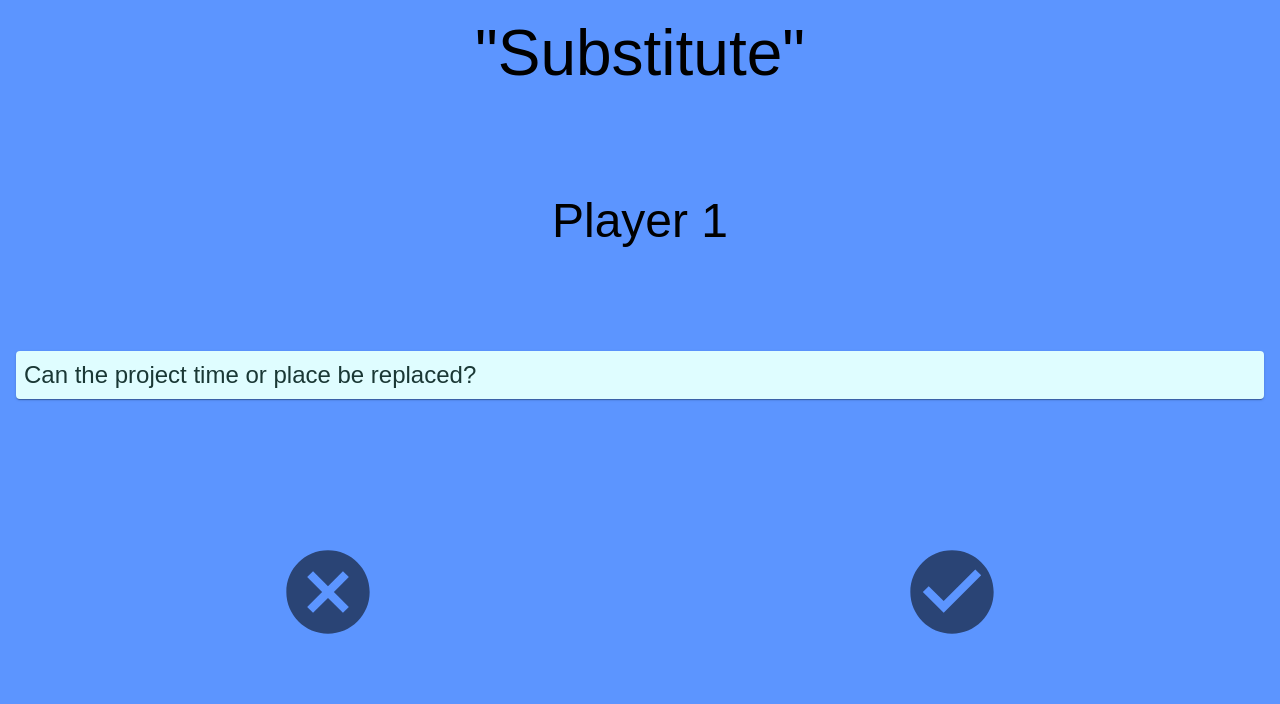
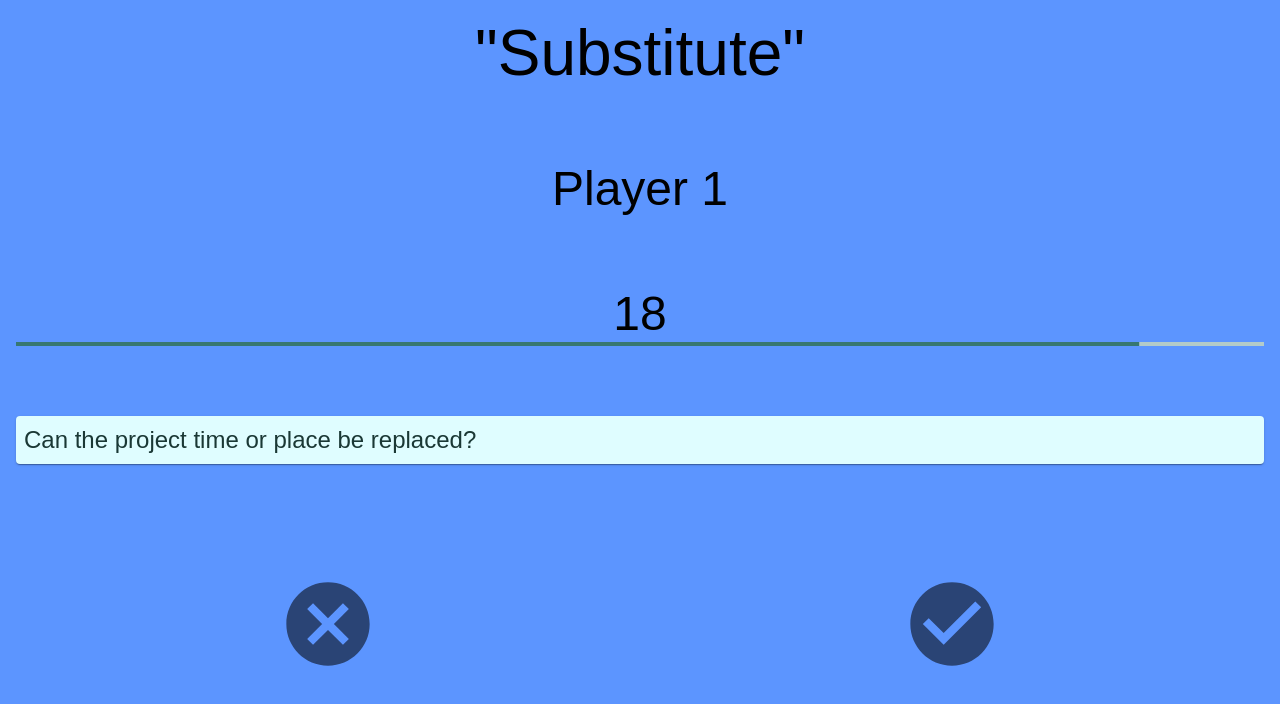
Before and after one commit to legaljustus/scamp-it, a React (Create React App) app: page / in a window 1280 px wide. Both pictures are taken after a click on the button "START". Shown: the top 704 px of the page. Built offline with nearby package versions, Linux system fonts and the light colour scheme.

Commit message:
added timer for questions

```diff
--- a/src/pages/Question/QuestionPage.tsx
+++ b/src/pages/Question/QuestionPage.tsx
@@ -1,7 +1,7 @@
 import CancelIcon from "@mui/icons-material/Cancel";
 import CheckCircleIcon from "@mui/icons-material/CheckCircle";
-import { Grid, IconButton, Paper, Typography } from "@mui/material";
-import React, { useState } from "react";
+import { Grid, IconButton, LinearProgress, Paper, Typography } from "@mui/material";
+import React, { useEffect, useState } from "react";
 import { useNavigate } from "react-router-dom";
 import { questions } from "../../variables";
 
@@ -25,6 +25,7 @@ export const QuestionPage = () => {
            NextPlayer();
            AddUserQuestion(question);
            NextQuestion();
+           setTimeLeft(20);
          }
        };
 
@@ -43,10 +44,38 @@ export const QuestionPage = () => {
       return(question)
     }
 
-
+    const [timeLeft, setTimeLeft] = useState(20);
     const [question, setQuestion] = useState<string>(randomQuestion());
     const [userQuestions, setUserQuestions] = useState<Array<string>>([])
 
+
+    const Timer = () => {
+      // initialize timeLeft with the seconds prop
+
+
+      useEffect(() => {
+        // exit early when we reach 0
+        if (!timeLeft) return;
+
+        // save intervalId to clear the interval when the
+        // component re-renders
+        const intervalId = setInterval(() => {
+          setTimeLeft(timeLeft - 1);
+        }, 1000);
+
+        // clear interval on re-render to avoid memory leaks
+        return () => clearInterval(intervalId);
+        // add timeLeft as a dependency to re-rerun the effect
+        // when we update it
+      });
+
+      return (
+        <React.Fragment>
+          <Typography variant="h3" textAlign="center">{timeLeft}</Typography>
+          <LinearProgress color="secondary" variant="determinate" value={timeLeft * 5} />
+        </React.Fragment>
+      );
+    };
 
   return (
     <React.Fragment>
@@ -69,6 +98,9 @@ export const QuestionPage = () => {
           </Typography>
         </Grid>
         <Grid item xs={12}>
+          <Timer />
+        </Grid>
+        <Grid item xs={12}>
           <Paper
             sx={{
               p: 1,
@@ -79,6 +111,8 @@ export const QuestionPage = () => {
         </Grid>
         <Grid item xs={12}>
           <Grid container my={4}>
+            {timeLeft > 0 ? (
+              <React.Fragment>
                 <Grid item xs={6} display={"flex"} justifyContent={"center"}>
                   <IconButton onClick={() => NextQuestion()}>
                     <CancelIcon
@@ -97,6 +131,20 @@ export const QuestionPage = () => {
                     />
                   </IconButton>
                 </Grid>
+              </React.Fragment>
+            ) : (
+              <React.Fragment>
+                <Grid item xs={12} display={"flex"} justifyContent={"center"}>
+                  <IconButton onClick={() => HandleNext()}>
+                    <CheckCircleIcon
+                      sx={{
+                        fontSize: 100,
+                      }}
+                    />
+                  </IconButton>
+                </Grid>
+              </React.Fragment>
+            )}
           </Grid>
         </Grid>
       </Grid>
```
Lines whose indentation alone changed are shown as unchanged.
